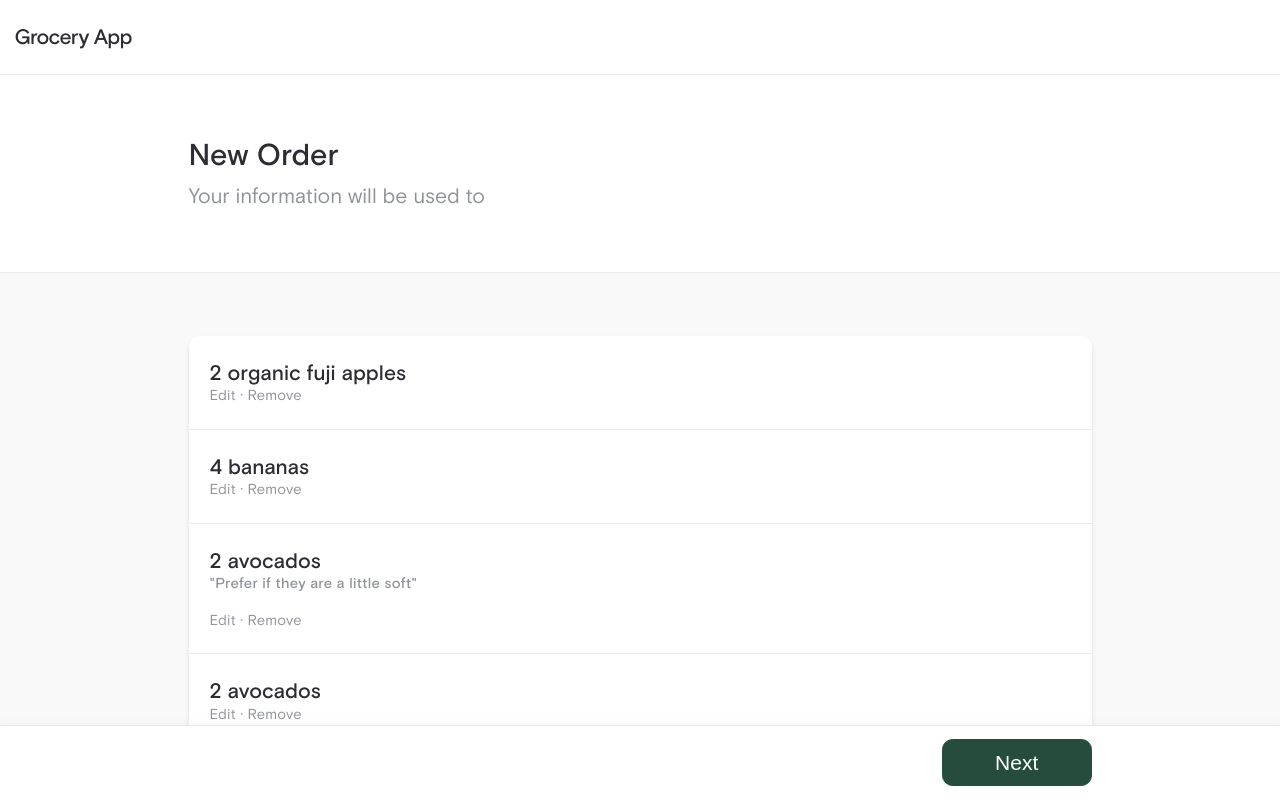
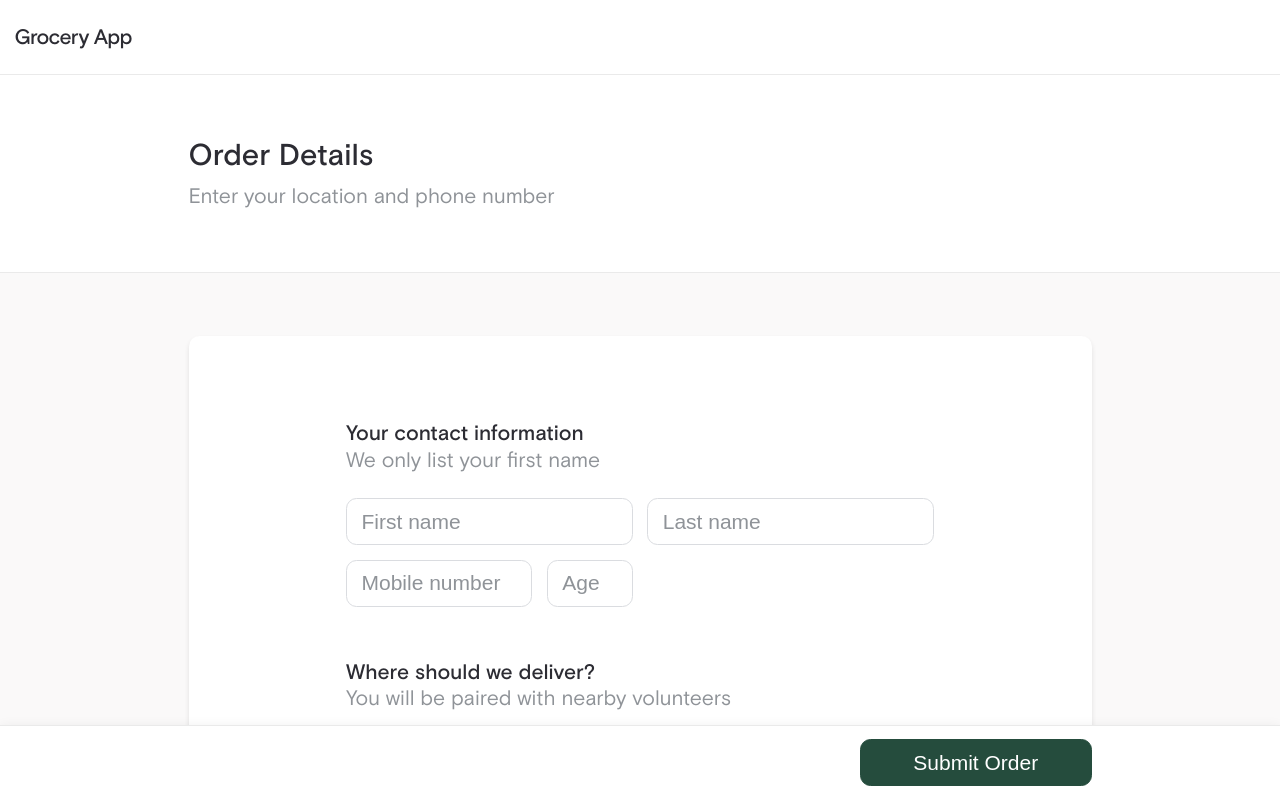
Before and after one commit to thisdesign/groceryassist, a Next.js app: page /orders/new in a window 1280 px wide. Both pictures are taken after a click on the button "Next". Shown: the top 800 px of the page. Built offline with nearby package versions, Linux system fonts and the light colour scheme.

Commit message:
got form workig

```diff
--- a/components/AppFrame/AppFrame.tsx
+++ b/components/AppFrame/AppFrame.tsx
@@ -10,8 +10,10 @@ import S from "./AppFrame.Styled"
 
 const AppFrame: React.FC<{
   header: React.ReactNode
-}> = ({ header, children }) => {
+  bottomBar?: React.ReactNode
+}> = ({ header, children, bottomBar }) => {
   return (
+    <>
       <S.Wrapper>
         <S.Header>
           <UIWrapper pad>{header}</UIWrapper>
@@ -20,6 +22,12 @@ const AppFrame: React.FC<{
           <UIWrapper pad>{children}</UIWrapper>
         </S.Body>
       </S.Wrapper>
+      {bottomBar && (
+        <BottomBar>
+          <UIWrapper>{bottomBar}</UIWrapper>
+        </BottomBar>
+      )}
+    </>
   )
 }
 
--- a/components/NewOrder/GroceryList/GroceryList.Styled.tsx
+++ b/components/NewOrder/GroceryList/GroceryList.Styled.tsx
@@ -11,6 +11,7 @@ const White = styled.div`
   /* border: 1px solid var(--color-grey-2); */
   margin-top: var(--size-2);
   box-shadow: var(--shadow);
+  padding: 1px;
 `
 
 const NewItemInputWrapper = styled.div`
--- a/components/NewOrder/NewOrder.tsx
+++ b/components/NewOrder/NewOrder.tsx
@@ -1,19 +1,12 @@
 /* eslint-disable react/jsx-wrap-multilines */
 /* eslint-disable react/no-array-index-key */
 import React, { useState } from "react"
-import {
-  MediumHeading,
-  UIWrapper,
-  BottomBar,
-  UIButton,
-  Paragraph,
-  AppFrame
-} from "components"
+import { MediumHeading, UIButton, Paragraph, AppFrame } from "components"
 import { Item } from "types"
 
 import { PLACEHOLDER_ITEMS } from "../../constants"
-import S from "./NewOrder.Styled"
 import GroceryList from "./GroceryList/GroceryList"
+import OrderInfo from "./OrderInfo/OrderInfo"
 
 export type PageState = {
   first: string
@@ -26,7 +19,7 @@ export type PageState = {
 }
 
 const NewOrder = () => {
-  const [isGroceryPage, setIsGroceryPage] = useState(false)
+  const [isGroceryPage, setIsGroceryPage] = useState(true)
   const [pageState, setPageState] = useState<PageState>({
     first: "",
     last: "",
@@ -42,12 +35,14 @@ const NewOrder = () => {
   }
 
   const handleCompleteButton = () => {
-    console.log(pageState)
+    setIsGroceryPage(false)
   }
 
   return (
     <>
+      {isGroceryPage ? (
         <AppFrame
+          bottomBar={<UIButton onClick={handleCompleteButton}>Next</UIButton>}
           header={
             <>
               <MediumHeading>New Order</MediumHeading>
@@ -60,11 +55,21 @@ const NewOrder = () => {
             items={pageState ? pageState.items : []}
           />
         </AppFrame>
-      <BottomBar>
-        <UIWrapper>
-          <UIButton onClick={handleCompleteButton}>Next</UIButton>
-        </UIWrapper>
-      </BottomBar>
+      ) : (
+        <AppFrame
+          bottomBar={
+            <UIButton onClick={handleCompleteButton}>Submit Order</UIButton>
+          }
+          header={
+            <>
+              <MediumHeading>Order Details</MediumHeading>
+              <Paragraph>Enter your location and phone number</Paragraph>
+            </>
+          }
+        >
+          <OrderInfo />
+        </AppFrame>
+      )}
     </>
   )
 }
--- /dev/null
+++ b/components/NewOrder/OrderInfo/OrderInfo.Styled.tsx
@@ -0,0 +1,23 @@
+import styled from "styled-components"
+
+const Wrap = styled.div`
+  max-width: 30rem;
+  margin: var(--size-8) auto;
+  padding: var(--size-2);
+`
+
+const Grid = styled.div`
+  display: grid;
+  grid-template-columns: repeat(6, 1fr);
+  grid-gap: var(--size-0);
+  margin: var(--size-3) 0 var(--size-7);
+
+  > * {
+    grid-column: span 2;
+  }
+`
+
+export default {
+  Grid,
+  Wrap
+}
--- /dev/null
+++ b/components/NewOrder/OrderInfo/OrderInfo.tsx
@@ -0,0 +1,106 @@
+import { UIButton, TextArea, TextInput, AddressInput } from "components"
+import { Item } from "types"
+import { useForm } from "react-hook-form"
+import Paragraph from "components/Paragraph/Paragraph"
+import S from "./OrderInfo.Styled"
+
+import GroceryStyled from "../GroceryList/GroceryList.Styled"
+
+const OrderInfo = () => {
+  const { register, handleSubmit, errors } = useForm()
+  const onSubmit = data => console.log(data)
+
+  return (
+    <form onSubmit={handleSubmit(onSubmit)}>
+      <GroceryStyled.White>
+        <S.Wrap>
+          Your contact information
+          <Paragraph>We only list your first name</Paragraph>
+          <S.Grid>
+            <TextInput
+              style={{ gridColumn: "span 3" }}
+              type="text"
+              placeholder="First name"
+              name="first"
+              ref={register({ required: true, maxLength: 80 })}
+            />
+            <TextInput
+              style={{ gridColumn: "span 3" }}
+              type="text"
+              placeholder="Last name"
+              name="last"
+              ref={register({ required: true, maxLength: 100 })}
+            />
+            <TextInput
+              type="tel"
+              placeholder="Mobile number"
+              name="mobile"
+              ref={register({ required: true, min: 10, maxLength: 13 })}
+            />
+
+            <TextInput
+              style={{ gridColumn: "span 1" }}
+              type="text"
+              placeholder="Age"
+              name="age"
+              ref={register({ required: true })}
+            />
+          </S.Grid>
+          Where should we deliver?
+          <Paragraph>You will be paired with nearby volunteers</Paragraph>
+          <S.Grid>
+            <TextInput
+              style={{ gridColumn: "span 4" }}
+              type="text"
+              placeholder="Address"
+              name="address"
+              ref={register({ required: true, min: 9 })}
+            />
+            <TextInput
+              type="text"
+              placeholder="City"
+              name="city"
+              ref={register({ required: true, min: 3 })}
+            />
+            <TextInput
+              style={{ gridColumn: "span 1" }}
+              type="text"
+              placeholder="State"
+              name="state"
+              ref={register({ required: true, min: 3 })}
+            />
+
+            <TextInput
+              type="number"
+              placeholder="Zip"
+              name="zip"
+              ref={register({ required: true, min: 5 })}
+            />
+            <TextInput
+              type="text"
+              placeholder="Apt, suite. (optional)"
+              name="apt"
+              ref={register({ required: false })}
+            />
+          </S.Grid>
+          Where should we deliver?
+          <Paragraph>
+            Are you gluten free? Where would you like us to deliver?
+          </Paragraph>
+          <S.Grid>
+            <TextArea
+              style={{ gridColumn: "span 1" }}
+              placeholder="Order Notes (optional)"
+              name="Order Notes"
+              rows={4}
+              ref={register}
+            />
+          </S.Grid>
+          <UIButton type="submit">Submit</UIButton>
+        </S.Wrap>
+      </GroceryStyled.White>
+    </form>
+  )
+}
+
+export default OrderInfo
```
Also changed, not shown: components/NewOrder/NewOrder.Styled.tsx (+0 -34 lines). Lines whose indentation alone changed are shown as unchanged.
